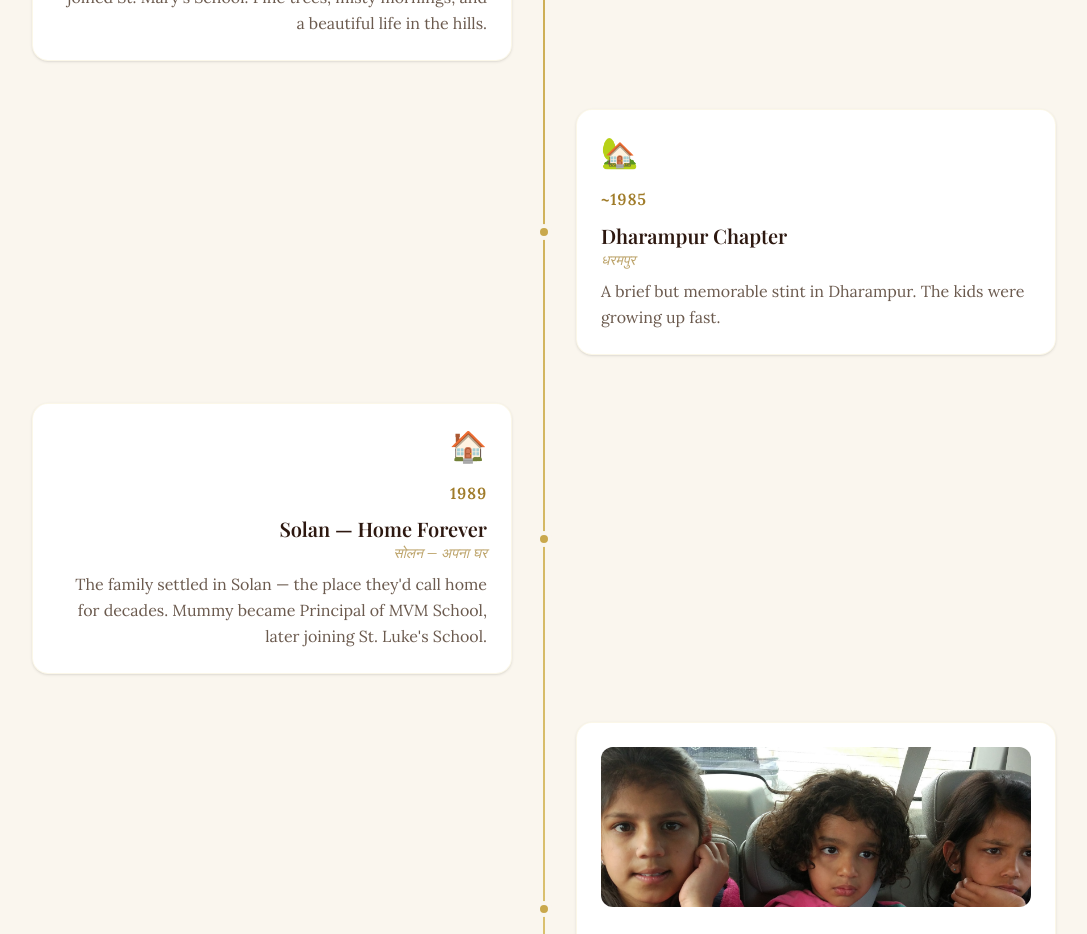
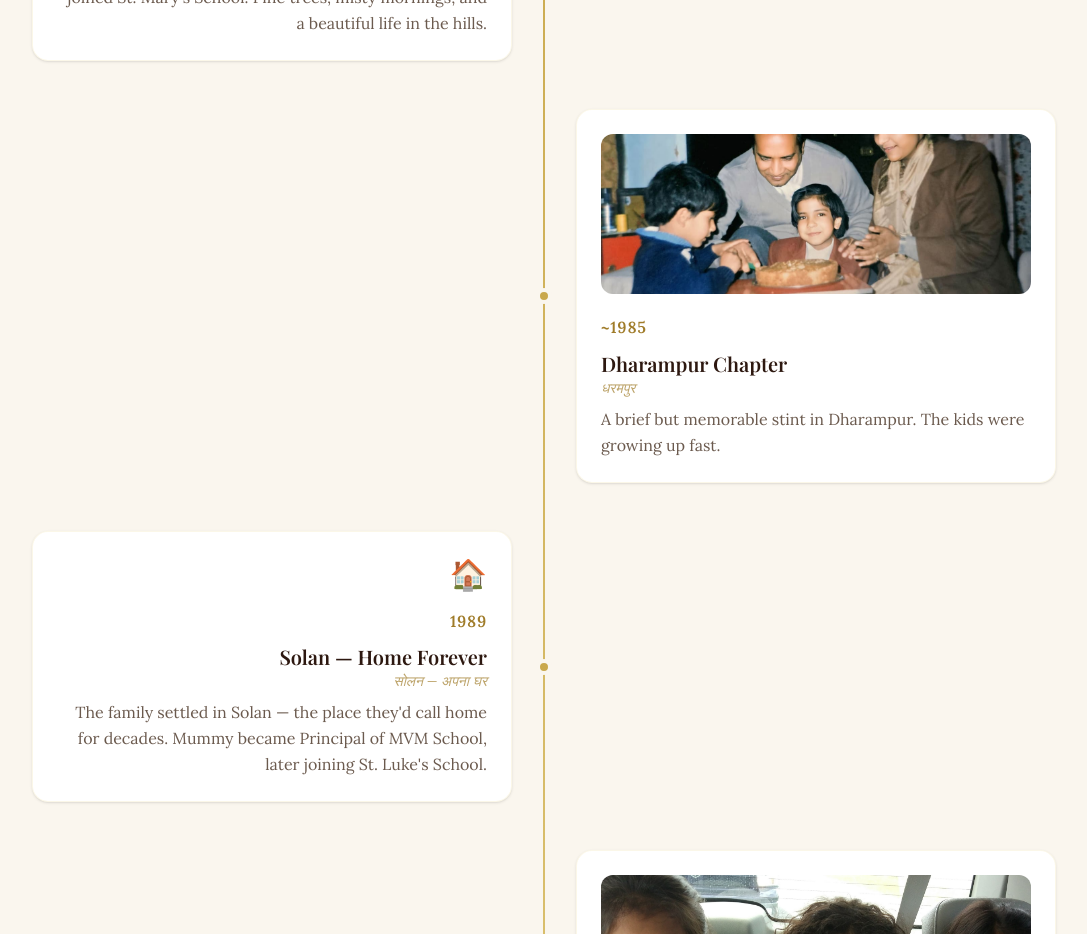
Before and after one commit to gptgrv/madhu-hari-50, a Next.js app: page / in a window 1280 px wide. Shown: the part 3760-4694 px from the top of the page, without its empty margins (96-1183 px from the left). Built offline with nearby package versions, Linux system fonts and the light colour scheme; no server answers; a web font is replaced by a local one.

Commit message:
feat: add All4 photo to Dharampur timeline card

```diff
--- a/src/data/timeline.ts
+++ b/src/data/timeline.ts
@@ -68,6 +68,7 @@ export const timelineEvents: TimelineEvent[] = [
     titleHi: "धरमपुर",
     description: "A brief but memorable stint in Dharampur. The kids were growing up fast.",
     icon: "🏡",
+    photo: "/photos/All4.jpeg",
   },
   {
     year: "1989",
```
Also changed, not shown: public/photos/All4.jpeg (added).
